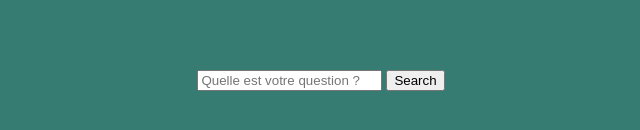
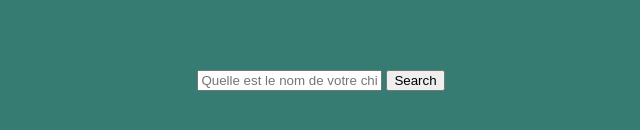
Before and after one commit to borisrosedev/culture-tech-v2, a plain HTML site: page src/index.html in a window 1280 px wide. Shown: the part 328-458 px from the top of the page, 319-959 px from the left. Drawn offline with Linux system fonts and the light colour scheme.

Commit message:
indexantoine

```diff
--- a/src/index.html
+++ b/src/index.html
@@ -13,7 +13,7 @@
         <input
             id="question-input"
             type="text"
-            placeholder="Quelle est votre question ?"
+            placeholder="Quelle est le nom de votre chien  ?"
         >
 
         <button>Search</button>
```
